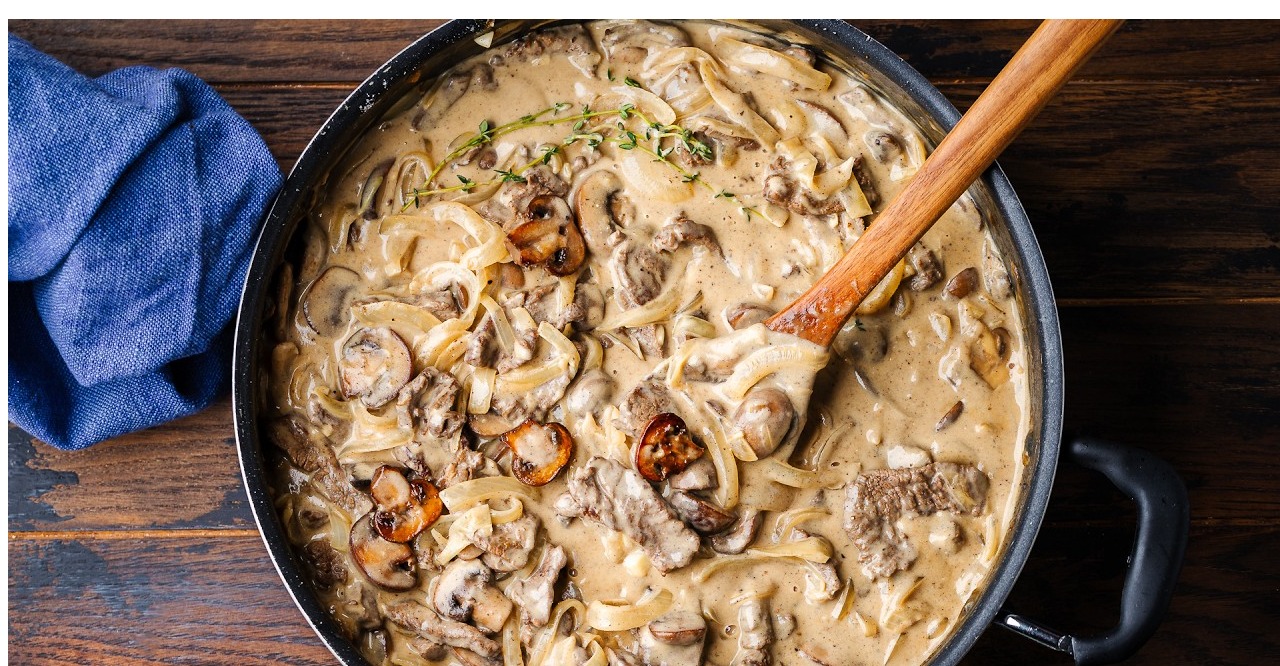
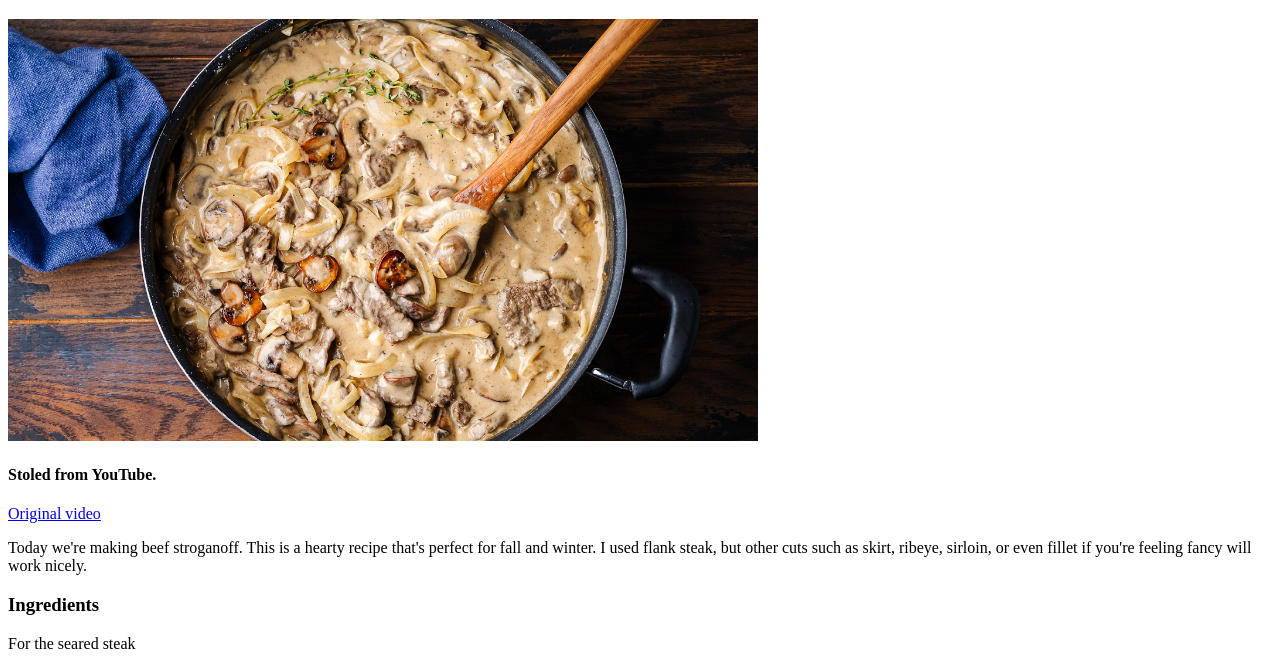
Before and after one commit to doubletap-dave/odin-recipes, a plain HTML site: page recipes/beef-stroganoff.html in a window 1280 px wide. Shown: the part 61-727 px from the top of the page. Drawn offline with Linux system fonts and the light colour scheme.

Commit message:
Updates to beef-stroganoff.html, format and style.

```diff
--- a/recipes/beef-stroganoff.html
+++ b/recipes/beef-stroganoff.html
@@ -1,6 +1,7 @@
 <!DOCTYPE html>
 <html lang="en">
 <head>
+    <link rel="stylesheet" href="../style.css" />
     <meta charset="UTF-8">
     <meta name="viewport" content="width=device-width, initial-scale=1.0">
     <title>Beef Stroganoff</title>
@@ -8,10 +9,11 @@
 <body>
     <h1>Beef Stroganoff</h1>
     <div>
-        <img src="../images/beef-stroganoff.jpg">
-        <p>Stoled from YouTube. Today we're making beef stroganoff.  This is a hearty recipe that's perfect for fall and winter.  I used flank steak, but other cuts such as skirt, ribeye, sirloin, or even fillet if you're feeling fancy will work nicely.
+        <img src="../images/beef-stroganoff.jpg" class="food-img">
+        <h4>Stoled from YouTube.</h4>
+        <a href="https://www.youtube.com/watch?v=Pgz8JPoD8PY">Original video</a>
+        <p>Today we're making beef stroganoff.  This is a hearty recipe that's perfect for fall and winter.  I used flank steak, but other cuts such as skirt, ribeye, sirloin, or even fillet if you're feeling fancy will work nicely.
         </p>
-        <a href="https://www.youtube.com/watch?v=Pgz8JPoD8PY">Original video</a>
         <h3>Ingredients</h3>
         <p>
             For the seared steak
--- /dev/null
+++ b/style.css
@@ -0,0 +1,4 @@
+img {
+    height: auto;
+    width: 750px;
+}
```
Also changed, not shown: index.html (+1 -0 lines).
